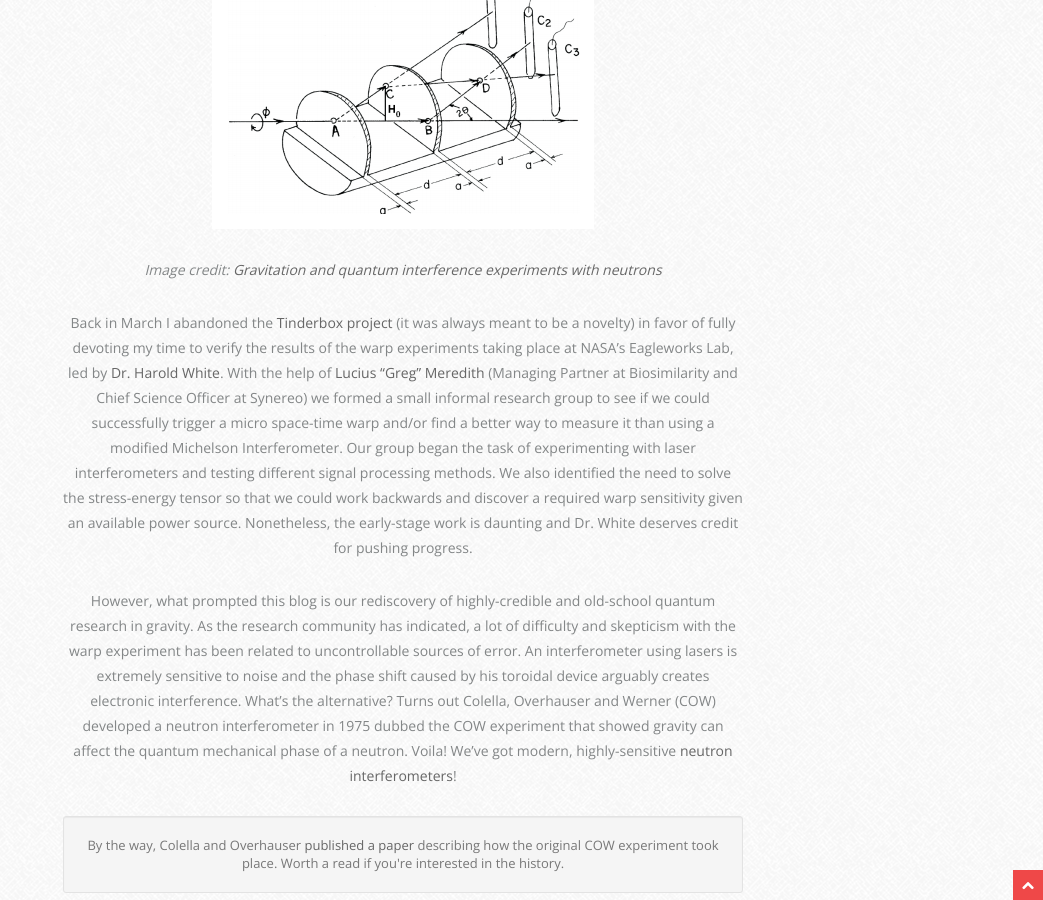
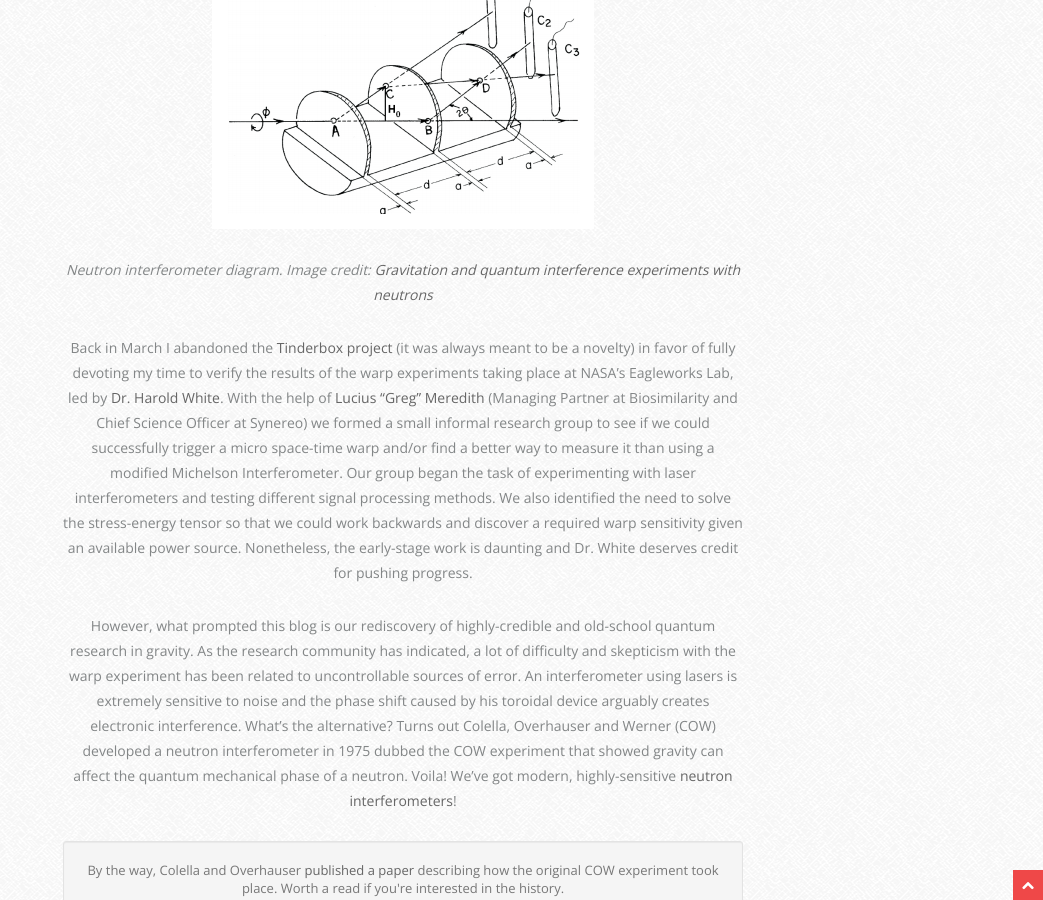
Before and after one commit to crockpotveggies/crockpotveggies.github.io, a Jekyll site: the page built from _posts/2015-06-12-whats-missed-nasa-warp-research.md, in a window 1280 px wide and 900 px high, scrolled down 766 px. Shown: the whole window, without its empty margins (237-1280 px from the left). Built offline with Jekyll 4.4.1, drawn with Linux system fonts in a browser that asks for light colours; some web fonts are replaced; Markdown is read by kramdown in place of the engine named in the settings; comment, search, counter and statistics services are not loaded; some of the changed text lies outside the part shown.

Commit message:
Add image captions.

```diff
--- a/_posts/2015-06-12-whats-missed-nasa-warp-research.md
+++ b/_posts/2015-06-12-whats-missed-nasa-warp-research.md
@@ -7,7 +7,7 @@ Much skepticism surrounds NASA's Eagleworks Lab and its work towards Warp techno
 
 <img src="/uploads/neutron_interferometer.png" alt="Neutron Interferometer Diagram" />
 
-<em>Image credit: <a href="http://www.rpi.edu/dept/phys/Courses/PHYS6510/1367-2630_14_5_055010.pdf" target="_blank">Gravitation and quantum interference experiments with neutrons</a></em>
+<em>Neutron interferometer diagram. Image credit: <a href="http://www.rpi.edu/dept/phys/Courses/PHYS6510/1367-2630_14_5_055010.pdf" target="_blank">Gravitation and quantum interference experiments with neutrons</a></em>
 
 Back in March I abandoned the <a href="/2015/02/09/automating-tinder-with-eigenfaces.html">Tinderbox project</a> (it was always meant to be a novelty) in favor of fully devoting my time to verify the results of the warp experiments taking place at NASA's Eagleworks Lab, led by <a href="http://en.wikipedia.org/wiki/Harold_G._White_%28NASA%29" target="_blank">Dr. Harold White</a>. With the help of <a href="https://www.linkedin.com/pub/lucius-meredith/0/645/547" target="_blank">Lucius "Greg" Meredith</a> (Managing Partner at Biosimilarity and Chief Science Officer at Synereo) we formed a small informal research group to see if we could successfully trigger a micro space-time warp and/or find a better way to measure it than using a modified Michelson Interferometer. Our group began the task of experimenting with laser interferometers and testing different signal processing methods. We also identified the need to solve the stress-energy tensor so that we could work backwards and discover a required warp sensitivity given an available power source. Nonetheless, the early-stage work is daunting and Dr. White deserves credit for pushing progress.
 
```
Also changed, not shown: other parts of _posts/2015-06-12-whats-missed-nasa-warp-research.md (+1 -1 lines).
